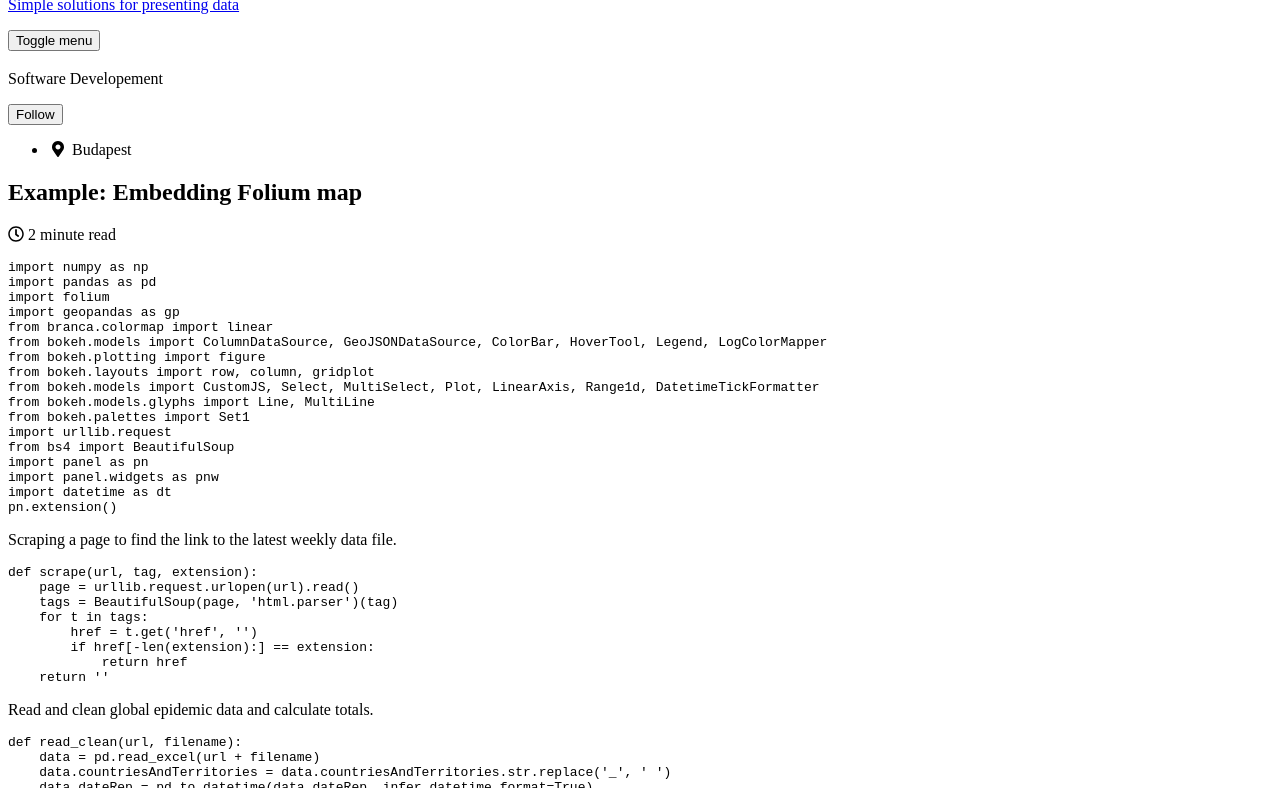
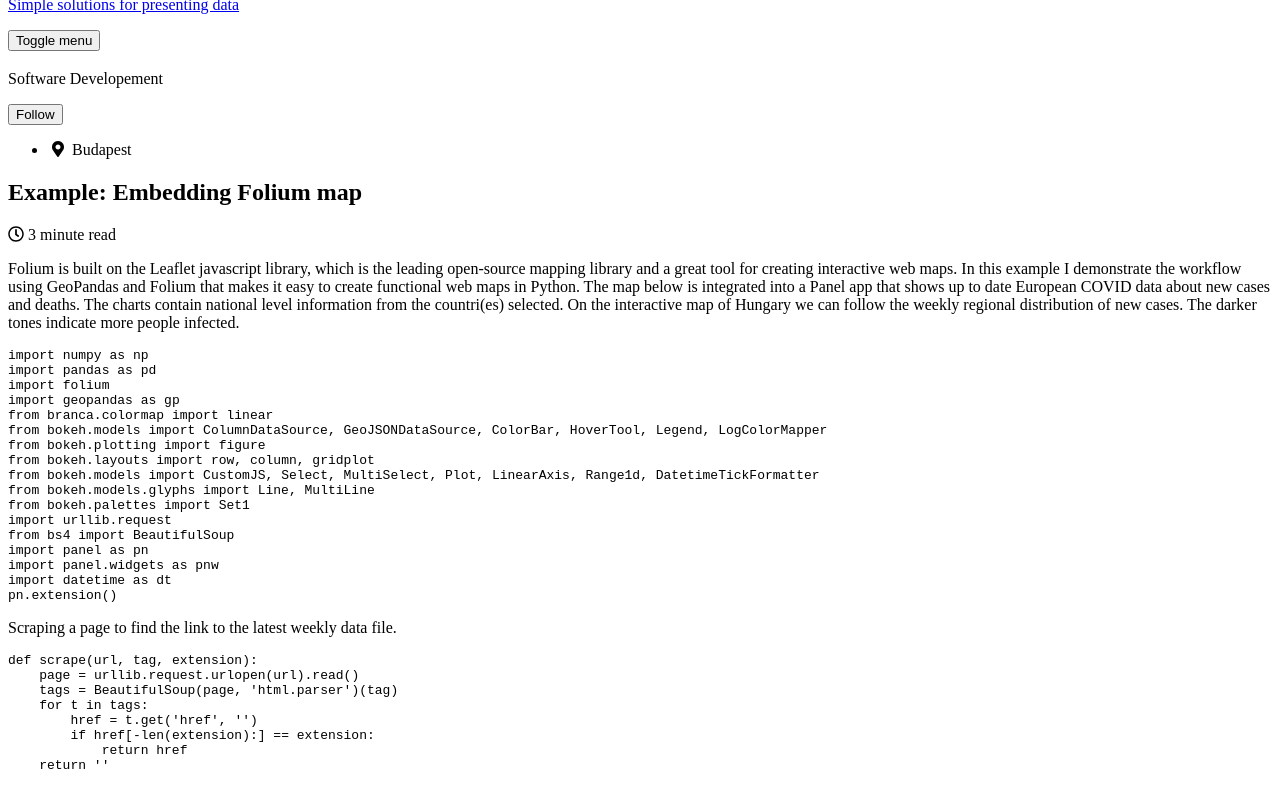
Before and after one commit to dg-data/tidbits, a Jekyll site: the page built from _posts/2019-07-12-folium-charts.md, in a window 1280 px wide and 900 px high, cut to the strip 112-900 px from the top of the window. Built offline with Jekyll 4.4.1, drawn with Linux system fonts in a browser that asks for light colours; cached includes are drawn as plain includes; nearby versions of some CDN libraries.

Commit message:
Update 2019-07-12-folium-charts.md

````diff
--- a/_posts/2019-07-12-folium-charts.md
+++ b/_posts/2019-07-12-folium-charts.md
@@ -3,16 +3,14 @@ title: "Example: Embedding Folium map"
 date: 2020-07-12
 published: true
 tags: [dataviz, folium]
-excerpt: "Embedding interactive Folium chart on static page using Jekyll."
+excerpt: "Embedding interactive Folium map on static page"
 folium-loader:
   folium-chart-1: ["charts/covidmap.html", "800"]
-custom-css-list:
-  - "assets/css/leaflet.timedimension.control.min.css"
 toc: false
 toc_sticky: true
 classes: wide
 ---
-
+Folium is built on the Leaflet javascript library, which is the leading open-source mapping library and a great tool for creating interactive web maps. In this example I demonstrate the workflow using GeoPandas and Folium that makes it easy to create functional web maps in Python. The map below is integrated into a Panel app that shows up to date European COVID data about new cases and deaths. The charts contain national level information from the countri(es) selected. On the interactive map of Hungary we can follow the weekly regional distribution of new cases. The darker tones indicate more people infected.
 ```python
 import numpy as np
 import pandas as pd
````
